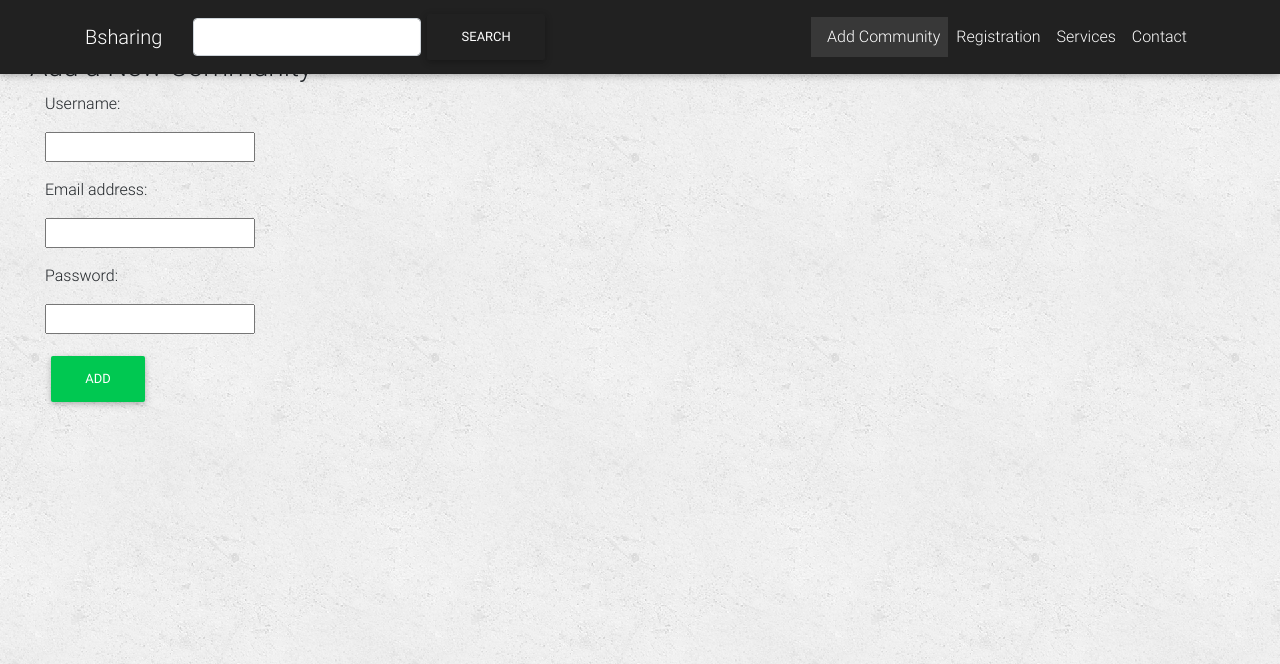
After one commit to burakkilicaslan/Software-Development-Practice, a Django app: page /community/community/registration/ in a window 1280 px wide. The commit adds this page. Shown: the top 664 px of the page. Run offline with Django 3.2, Linux system fonts and the light colour scheme; some libraries are stand-ins or nearby versions.

Commit message:
Register website is done
#18

```diff
--- a/bsharing/community/forms.py
+++ b/bsharing/community/forms.py
@@ -12,3 +12,9 @@ class post_create_form(forms.ModelForm):
     class Meta:
         model = post
         fields = ["name", "desc", "semantic_tag"]
+
+class register_form(forms.ModelForm):
+    password = forms.CharField(widget=forms.PasswordInput)
+    class Meta:
+         model = User
+         fields = ['username', 'email', 'password']
--- a/bsharing/community/urls.py
+++ b/bsharing/community/urls.py
@@ -10,6 +10,7 @@ urlpatterns = [
     path('community/add/', views.Community_Create.as_view(), name ="community_create"),
     path('add/<int:community_header_id>/', views.post_type_create, name ="post_type_create"),
     path('post_type_detail/<pk>/', views.Post_Type_DetailView.as_view(), name = "post_type_detail"),
-    path('post/add/<int:post_type_id>/', views.post_create, name = "post_create")
+    path('post/add/<int:post_type_id>/', views.post_create, name = "post_create"),
+    path('community/registration/', views.register_form.as_view(), name="register")
     # path('<int:community_id>/', views.community, name = 'community')
 ]
--- a/bsharing/community/views.py
+++ b/bsharing/community/views.py
@@ -3,15 +3,13 @@ from django.shortcuts import render, get_object_or_404, redirect
 from .models import community_header, post_type_header
 from django.http import HttpResponse, JsonResponse, Http404
 from django.template import loader
-from .forms import post_type_create_form, post_create_form
+from .forms import post_type_create_form, post_create_form, register_form
 from django.views.decorators.csrf import csrf_exempt
+from django.contrib.auth import authenticate, login, logout
 import json
 from django.core.serializers.json import DjangoJSONEncoder
 from django.core import serializers
 from .serializers import post_type_headerSerializer
-# from django.contrib.gis.serializers.geojson import Serializer
-# from django.db.models import Manager
-
 
 
 
@@ -47,27 +45,6 @@ class Community_Create(CreateView):
     template_name = "community_form.html"
     fields = ["user_name", "name", "desc","semantic_tag"]
 
-# class CustomSerializer(Serializer):
-
-#     def end_object(self, obj):
-#         for field in self.selected_fields:
-#             if field == 'pk':
-#                 continue
-#             elif field in self._current.keys():
-#                 continue
-#             else:
-#                 try:
-#                     if '__' in field:
-#                         fields = field.split('__')
-#                         value = obj
-#                         for f in fields:
-#                             value = getattr(value, f)
-#                         if value != obj and isinstance(value, JSON_ALLOWED_OBJECTS) or value == None:
-#                             self._current[field] = value
-
-#                 except AttributeError:
-#                     pass
-#         super(CustomSerializer, self).end_object(obj)
 
 @csrf_exempt
 def post_type_create(request, community_header_id):
@@ -102,13 +79,6 @@ def post_create(request, post_type_id):
     tmpObj = serializers.serialize("json", post_type_header.objects.filter(pk=post_type_id).only('datafields'))
     a = json.loads(tmpObj)
     data_fields = json.loads(a[0]["fields"]["datafields"])
-    #tmpobj = post_type_header.objects.filter(pk=post_type_id)
-    #serializer = post_type_headerSerializer(tmpobj, many=True)
-
-
-    #print(serializer)
-
-
     # if request.method == 'POST':
     #     form = post_create_form(request.POST)
     #     if form.is_valid():
@@ -124,3 +94,35 @@ def post_create(request, post_type_id):
     #     form = post_create_form()
 
     # return render(request, 'post_form.html', {'form': form})
+
+#------------------------- ************************ -------------------------------------
+# Hem class based yapı ile generic view kullanılabilir, hem de fonksiyon bazlı view ile yazılabilir. Her ikisine de yer vereceğim ancak bir tanesi comment olarak kalacak.
+
+class register_form(View):
+    form_class = register_form
+    template_name = "registration_form.html"
+
+    def get(self, request):
+        form = self.form_class(None)
+        return render(request, self.template_name, {'form': form})
+
+    def post(self, request):
+        form = self.form_class(request.POST)
+
+        if form.is_valid():
+            user = form.save(commit=False)
+
+            username = form.cleaned_data["username"]
+            password = form.cleaned_data["password"]
+            email = form.cleaned_data["email"]
+            user.set_password(password)
+            user.save()
+
+            user = authenticate(username=username, password=password)
+
+            if user is not None:
+                if user.is_active:
+                    login(request, user)
+                    request.user.username
+                    return redirect('community:index')
+        return render(request, self.template_name, {'form': form})
--- a/bsharing/templates/base.html
+++ b/bsharing/templates/base.html
@@ -47,7 +47,7 @@
                 </a>
             </li>
             <li class="nav-item">
-                <a class="nav-link" href="#">About</a>
+                <a class="nav-link" href={% url 'community:register' %}>Registration</a>
             </li>
             <li class="nav-item">
                 <a class="nav-link" href="#">Services</a>
--- /dev/null
+++ b/bsharing/templates/registration_form.html
@@ -0,0 +1,33 @@
+{% extends 'base.html' %}
+{% block body %}
+
+<div class = "container-fluid">
+
+    <div class="container-fluid">
+        <div class="row">
+            <div class="col-sm-10 col-md-1500">
+                <div class="panel panel-default">
+                    <div class="panel-body">
+                        <h3>Add a New Community</h3>
+                        {% if error_message %}
+                            <p><strong>{{ error_message }}</strong></p>
+                        {% endif %}
+                        <form class="form-horizontal" role="form" action="" method="post" enctype="multipart/form-data">
+                            {% csrf_token %}
+                            {% include 'form_template.html' %}
+                            <div class="form-group">
+                                <div class="col-sm-offset-2 col-sm-2">
+                                    <button type="submit" class="btn btn-success">   Add  </button>
+                                </div>
+                            </div>
+                        </form>
+                    </div>
+                </div>
+            </div>
+        </div>
+    </div>
+</div>
+
+
+{% endblock %}
+</html>
```
